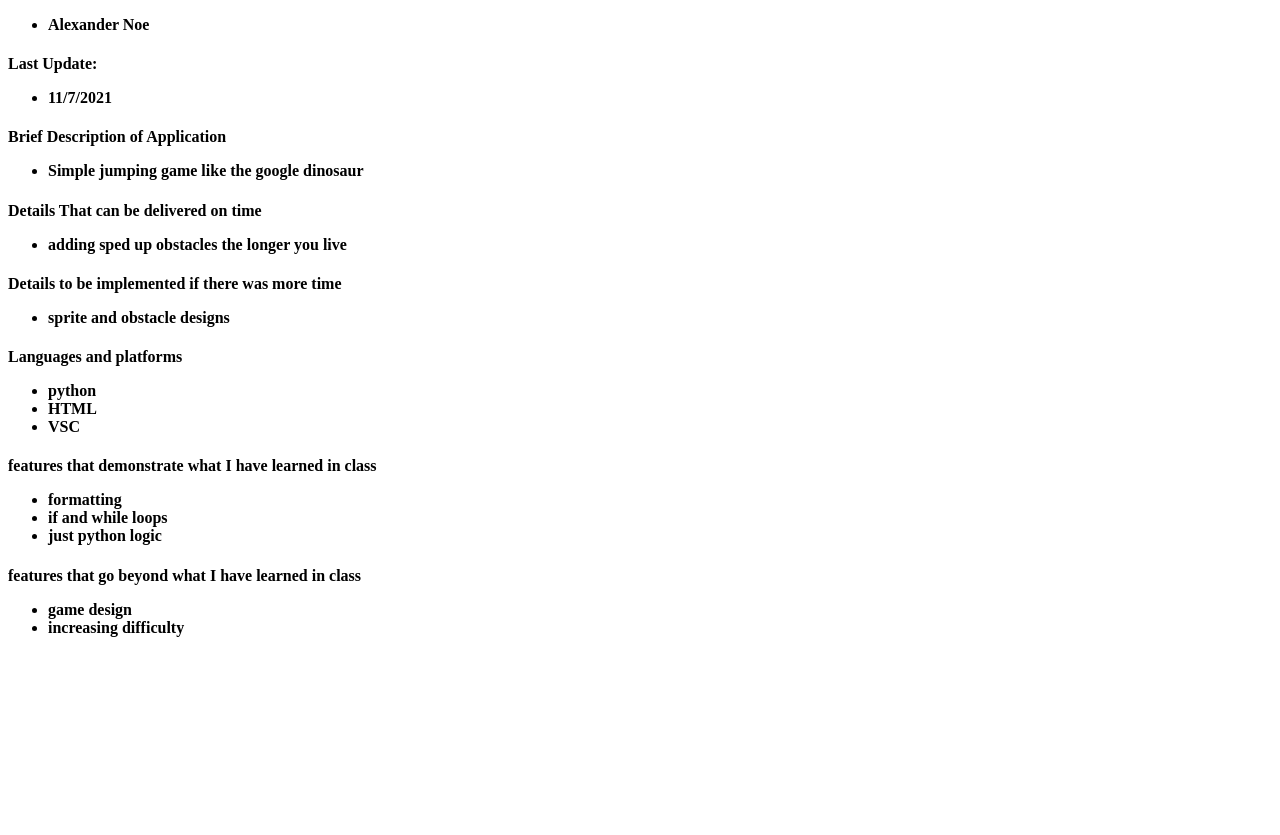
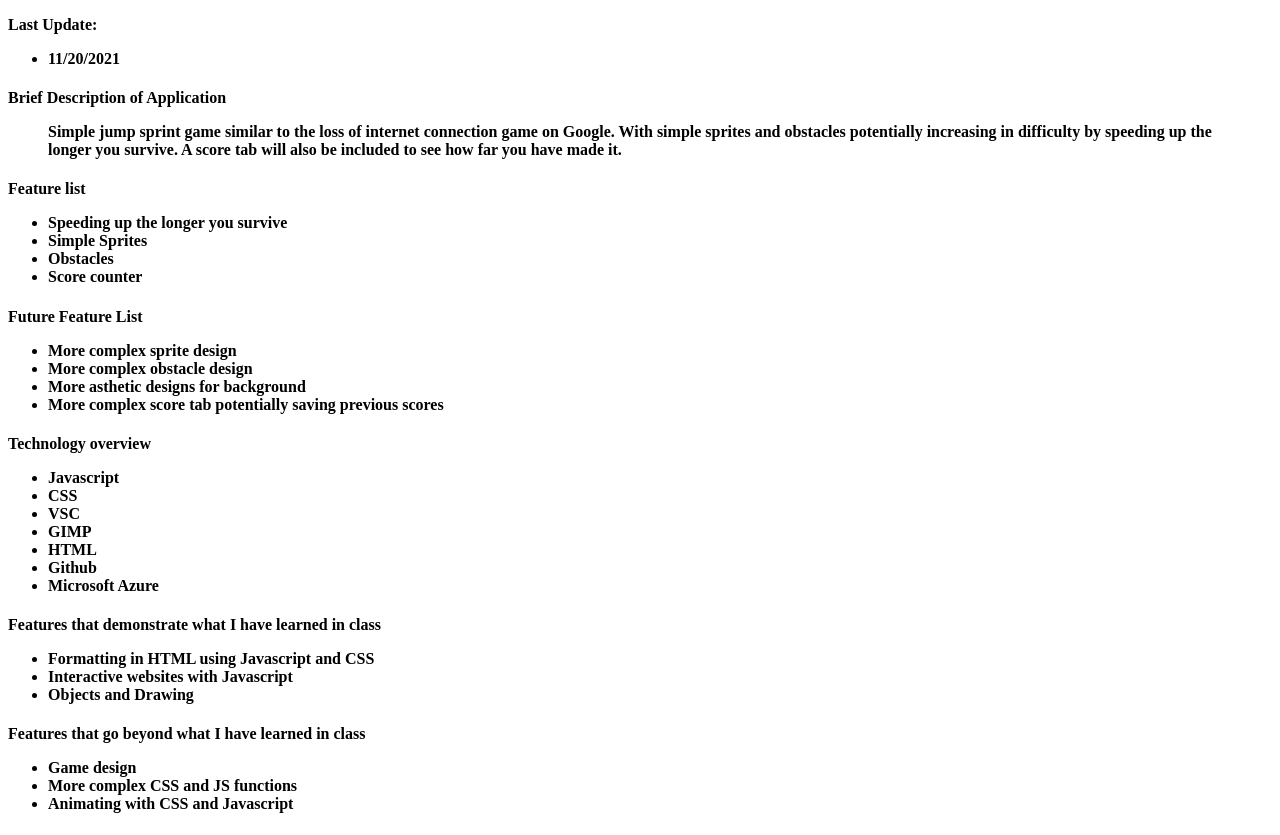
Before and after one commit to Alexnoenoe/CSPC_2000_AN, a plain HTML site: page index.html in a window 1280 px wide. Shown: the part 124-959 px from the top of the page. Before the commit the page ends 800 px from the top, so only its background shows below. Drawn offline with Linux system fonts and the light colour scheme.

Commit message:
updated project

```diff
--- a/index.html
+++ b/index.html
@@ -1,15 +1,11 @@
 <html>
 <head>
 <title>
-    The Final Project
+Final Project Proposal
 </title>
 
-<body>
-    Final Project
-</body>
-
 <h1 style="background-color: dodgerblue;">
-    The Final Countdown
+    Final Project Proposal - Jump or Die
 </h1>
 
 <h4>
@@ -24,7 +20,7 @@
     Last Update:
     <ul>
         <li>
-            11/7/2021
+            11/20/2021
         </li>
     </ul>
 
@@ -33,83 +29,111 @@
 
 <h4>
     Brief Description of Application
-    <ul>
-        <li>
-        Simple jumping game like the google dinosaur
-        </li>
-    </ul>
-
-
+    <blockquote>
+     Simple jump sprint game similar to the loss of internet connection game on Google. With simple sprites and obstacles potentially increasing in difficulty by speeding up the longer you survive. A score tab will also be included to see how far you have made it.
+    </blockquote>
 
 
 </h4>
 
 <h4>
-    Details That can be delivered on time
+    Feature list
 
     <ul>
         <li>
-        adding sped up obstacles the longer you live
+        Speeding up the longer you survive
+        </li>
+        <li>
+        Simple Sprites
+        </li>
+        <li>
+        Obstacles
+        </li>
+        <li>
+        Score counter
         </li>
     </ul>
 
 </h4>
 
 <h4>
-    Details to be implemented if there was more time
+    Future Feature List
 
     <ul>
         <li>
-            sprite and obstacle designs
+            More complex sprite design
+        </li>
+        <li>
+            More complex obstacle design
+        </li>
+        <li>
+            More asthetic designs for background
+        </li>
+        <li>
+            More complex score tab potentially saving previous scores
         </li>
     </ul>
 
 </h4>
 
 <h4>
-    Languages and platforms
+    Technology overview
 
     <ul>
         <li>
-        python
+        Javascript
+        </li>
+        <li>
+        CSS
+        </li>
+        <li>
+        VSC
+        </li>
+        <li>
+        GIMP
         </li>
         <li>
         HTML
         </li>
         <li>
-            VSC
-        </li>
-
-    </ul>
-
-</h4>
-
-<h4>
-    features that demonstrate what I have learned in class
-
-    <ul>
-        <li>
-            formatting
+        Github
         </li>
         <li>
-            if and while loops
-        </li>
-        <li>
-            just python  logic
+        Microsoft Azure
         </li>
     </ul>
 
 </h4>
 
 <h4>
-    features that go beyond what I have learned in class
+    Features that demonstrate what I have learned in class
 
     <ul>
         <li>
-            game design
+        Formatting in HTML using Javascript and CSS
         </li>
         <li>
-            increasing difficulty
+        Interactive websites with Javascript
+        </li>
+        <li>
+        Objects and Drawing
+        </li>
+    </ul>
+
+</h4>
+
+<h4>
+    Features that go beyond what I have learned in class
+
+    <ul>
+        <li>
+        Game design
+        </li>
+        <li>
+        More complex CSS and JS functions
+        </li>
+        <li>
+        Animating with CSS and Javascript
         </li>
     </ul>
 
```
Also changed, not shown: 1 other file.
